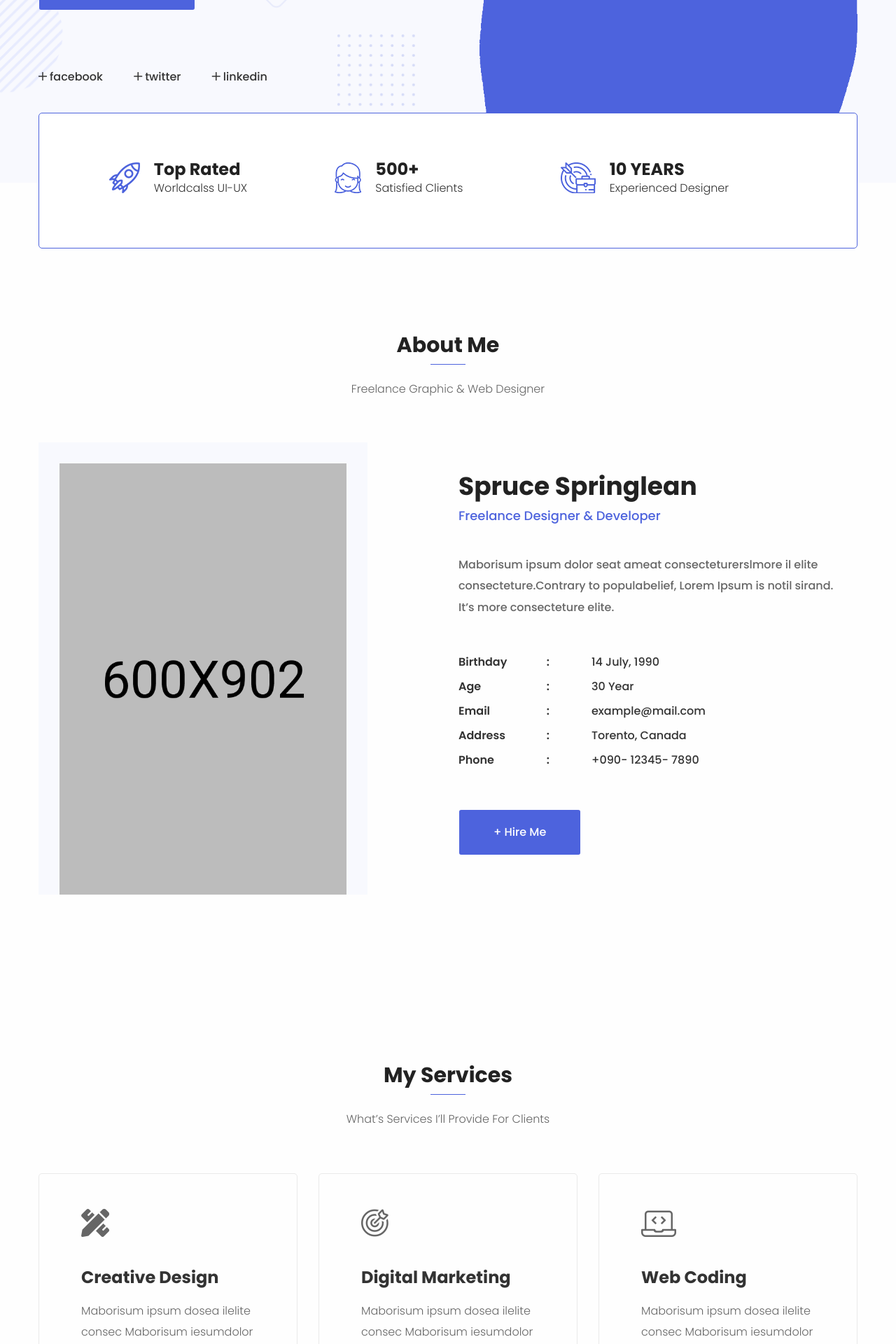
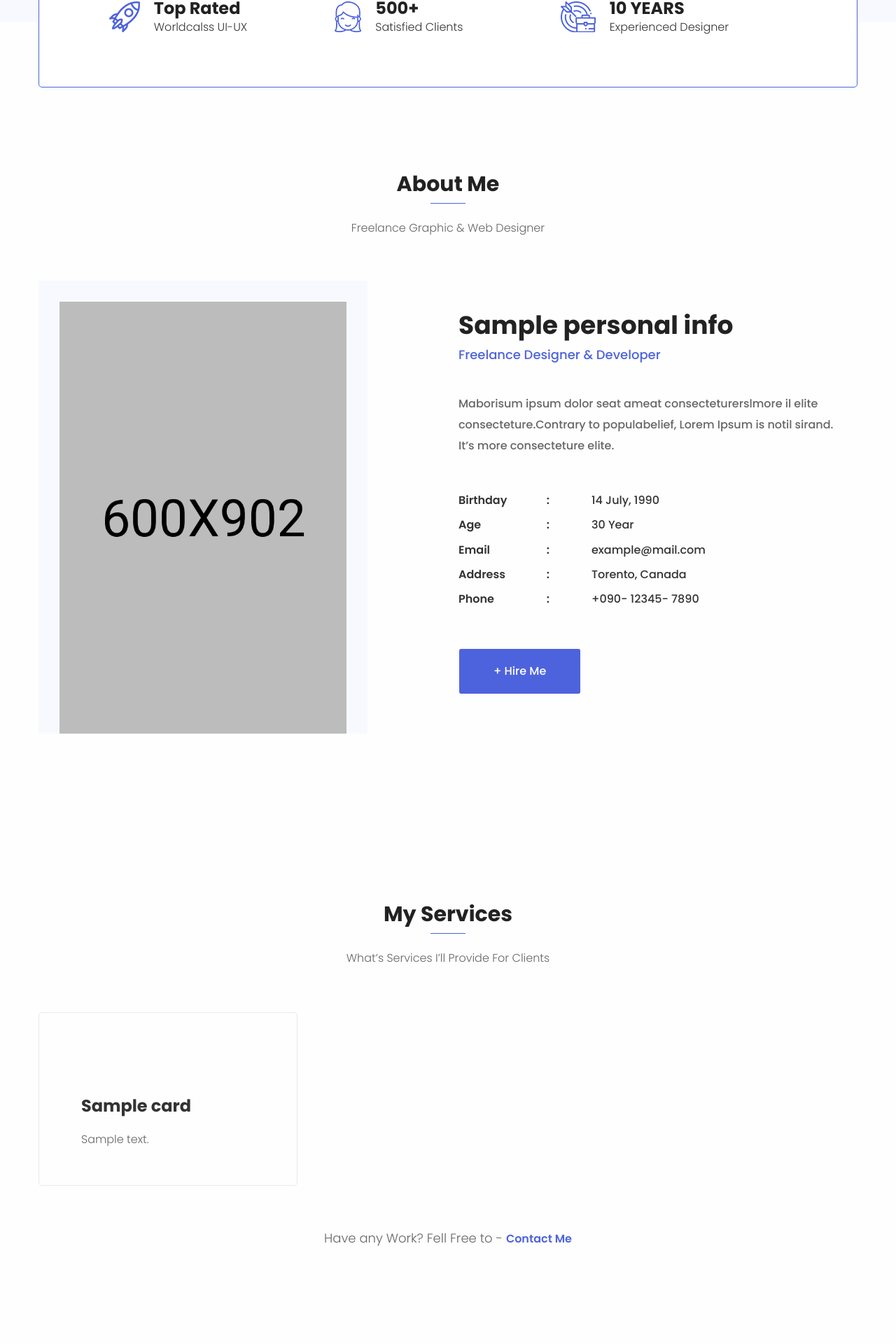
Before and after one commit to AbdullahAlHarun-code/Portfolio, a Django app: template frontend/templates/frontend/home.html in a window 1280 px wide. Shown: the part 680-2600 px from the top of the page at 70% size. Run offline with Django 4.2, Linux system fonts and the light colour scheme; the template is opened without the code that fills it: most values are stand-ins (such as "Sample title", 1, 10 or a date in 2020); grey boxes marked "Sample" are stand-in pictures; some libraries are stand-ins or nearby versions.

Commit message:
add helperdb and dynamic content in home page

```diff
--- a/frontend/models.py
+++ b/frontend/models.py
@@ -33,8 +33,10 @@
     text = models.TextField(blank=True)
     description = models.TextField(blank=True)
     image = models.ImageField(upload_to='block/images/', blank=True, null=True)
+    icon = models.CharField(max_length=50, blank=True, null=True)
     link = models.URLField(blank=True)
     active = models.BooleanField(default=True)
+    hierarchy = models.IntegerField(blank=True,default=1)
     date = models.DateField(auto_now=True)
     sub_category = models.ManyToManyField("SubCategory", related_name=("blocks"))
 
--- a/frontend/templates/frontend/home.html
+++ b/frontend/templates/frontend/home.html
@@ -96,11 +96,11 @@
                 <div class="col-lg-5 col-sm-12 text-center text-lg-left">
                     <div class="hero-content">
                         <span class="hello-tooltip">Hi! There</span>
-                        <h1>John William</h1>
+                        <h1>{{ section_one.title }}</h1>
                         <div class="typed">
                            <h3>I'm a <span class="profession"></span></h3>
                         </div>
-                        <p>Maborisum ipsum dolor seat ameat consecteturetel seat more be elite consecteture.</p>
+                        <p>{{ section_one.para }}</p>
                         <a href="#" class="theme-btn">+ Download CV</a>
 
                         <div class="social-profile">
@@ -112,7 +112,7 @@
                 </div>
                 <div class="col-lg-6 offset-lg-1 col-sm-12 text-center">
                     <div class="hero-profile-img">
-                        <img src="{% static 'assets/img/profile.png' %}" alt="Spruce" class="img-fluid">
+                        <img src="/media/{{ section_one.image }}" alt="Spruce" class="img-fluid">
                     </div>
                 </div>
             </div>
--- a/frontend/templates/frontend/include/about.html
+++ b/frontend/templates/frontend/include/about.html
@@ -17,7 +17,7 @@
             </div>
             <div class="col-lg-6 offset-lg-1 col-12">
                 <div class="about-content">
-                    <h1>Spruce Springlean</h1>
+                    <h1>{{ personal_info.name }}</h1>
                     <h5>Freelance Designer & Developer</h5>
                     <p>Maborisum ipsum dolor seat ameat consecteturerslmore il elite consecteture.Contrary to populabelief, Lorem Ipsum is notil sirand. It’s more consecteture elite.</p>
 
--- a/frontend/templates/frontend/include/navbar.html
+++ b/frontend/templates/frontend/include/navbar.html
@@ -4,7 +4,7 @@
         <div class="row align-items-center">
             <div class="col-lg-2 col-6">
                 <div class="logo">
-                    <a href="index.html">Spruce</a>
+                    <a href="index.html"><img src="/media/{{ default_info.logo }}" /> </a>
                 </div>
             </div>
             <div class="col-lg-9 offset-lg-1 d-none d-lg-block text-right">
--- a/frontend/templates/frontend/include/services.html
+++ b/frontend/templates/frontend/include/services.html
@@ -10,33 +10,18 @@
             </div>
         </div>
         <div class="row">
+            {% for card in services_card%}
             <div class="col-lg-4 col-md-6 col-sm-12">
                 <div class="single-service service-2">
                     <div class="icon">
-                        <i class="fas fa-pencil-ruler"></i>
+                        <i class="fas {{card.icon}}"></i>
                     </div>
-                    <h3>Creative Design</h3>
-                    <p>Maborisum ipsum dosea ilelite consec Maborisum iesumdolor anim id est laborum</p>
+                    <h3>{{card.title}}</h3>
+                    <p>{{card.text|safe}}</p>
                 </div>
             </div> <!-- /.single-service -->
-            <div class="col-lg-4 col-md-6 col-sm-12">
-                <div class="single-service service-2">
-                    <div class="icon">
-                        <i class="fal fa-bullseye-arrow"></i>
-                    </div>
-                    <h3>Digital Marketing</h3>
-                    <p>Maborisum ipsum dosea ilelite consec Maborisum iesumdolor anim id est laborum</p>
-                </div>
-            </div> <!-- /.single-service -->
-            <div class="col-lg-4 col-md-6 col-sm-12">
-                <div class="single-service service-2">
-                    <div class="icon">
-                        <i class="fal fa-laptop-code"></i>
-                    </div>
-                    <h3>Web Coding</h3>
-                    <p>Maborisum ipsum dosea ilelite consec Maborisum iesumdolor anim id est laborum</p>
-                </div>
-            </div> <!-- /.single-service -->
+            {% endfor %}
+
         </div>
         <div class="contact-promo text-center">
             Have any Work? Fell Free to -  <a href="#contact">Contact Me</a>
```
Also changed, not shown: frontend/helperdb.py (added, +44 -0 lines), frontend/serializers.py (added, +10 -0 lines), frontend/views.py (+21 -10 lines), frontend/migrations/0002_block_icon.py (added), frontend/migrations/0003_block_hierarchy.py (added), media/block/images/LOGO-MAIN-FILE.png (added), media/block/images/abdullah-transparent.png (added), media/block/images/abdullah.jpg (added), media/block/images/logo.png (added).
